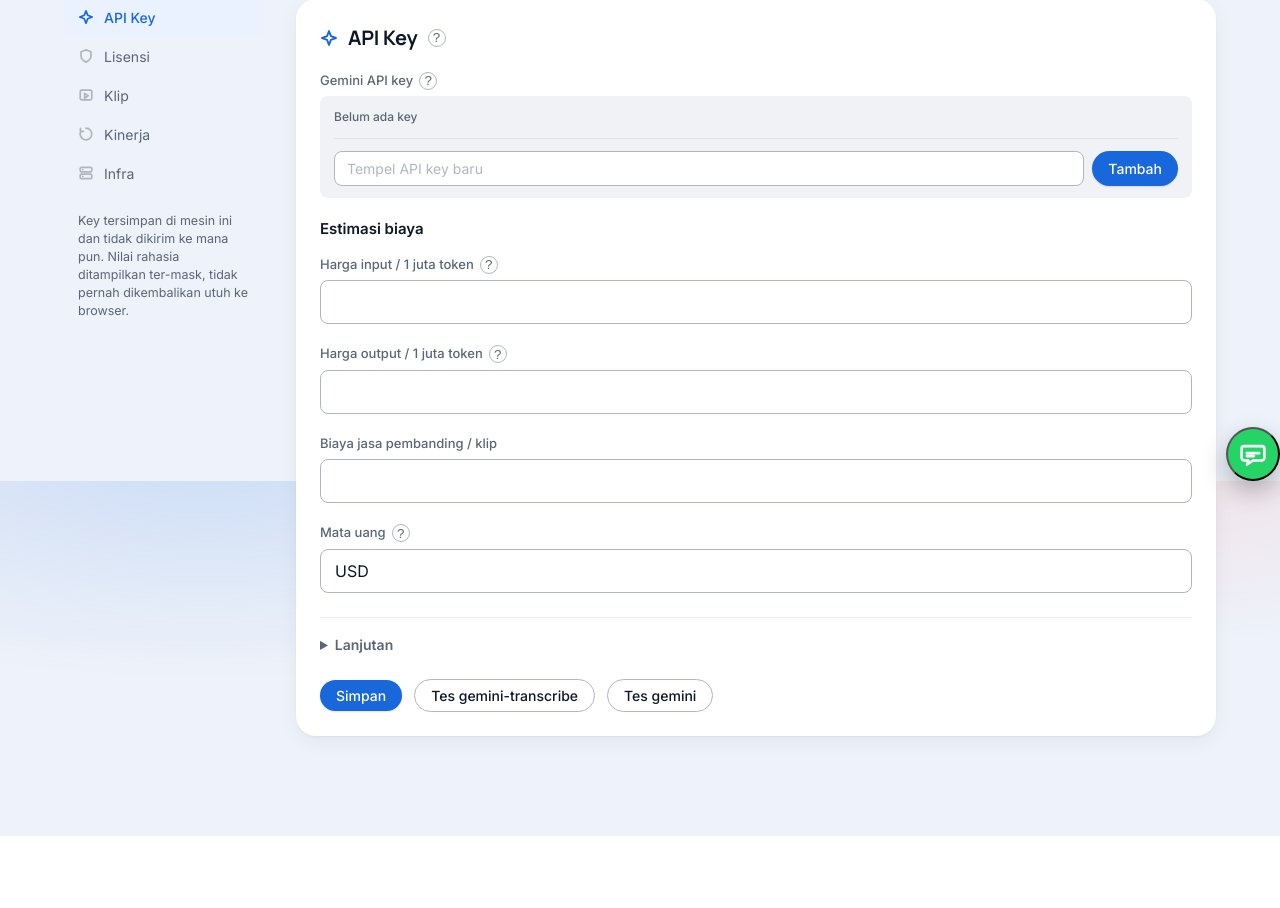
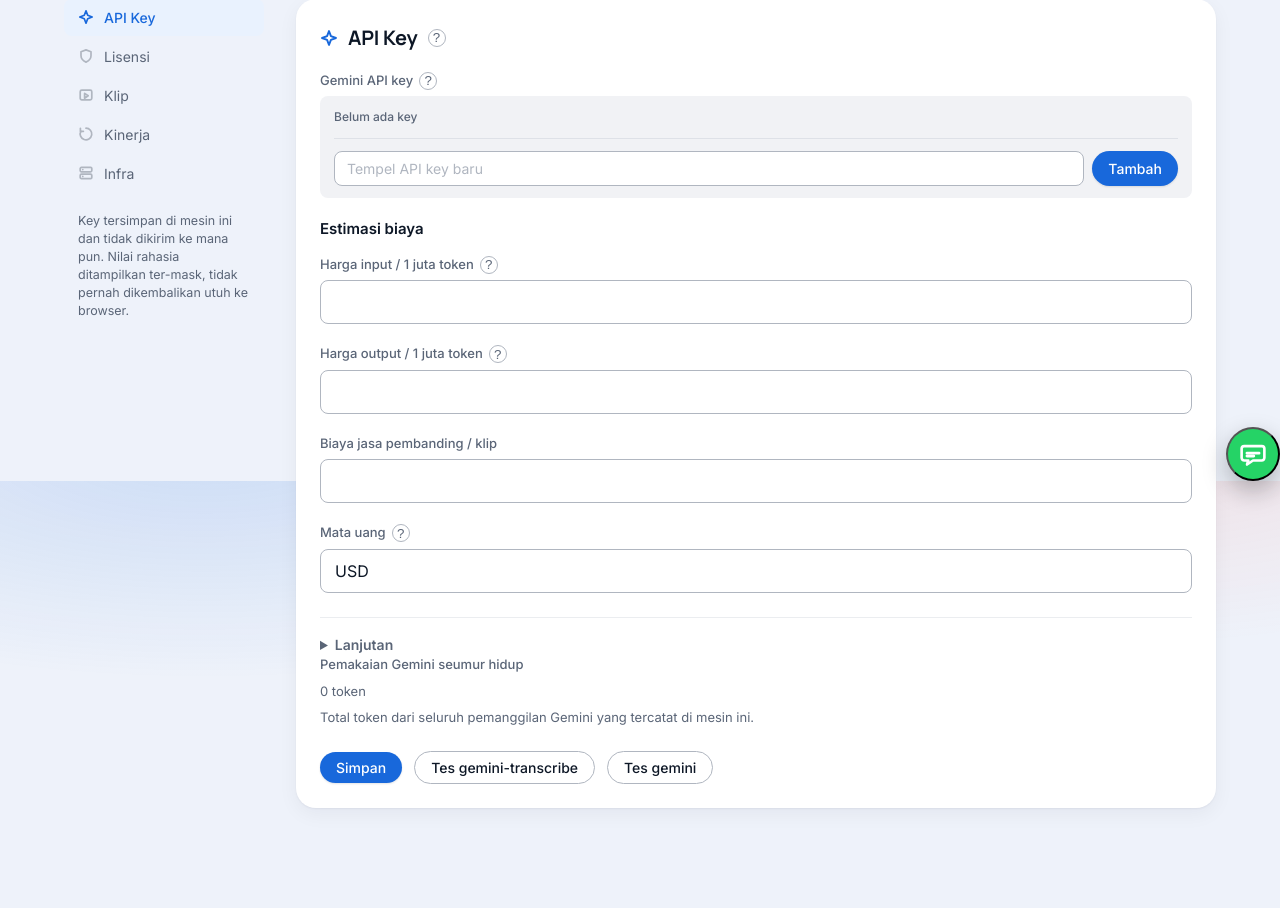
Before and after one commit to dataagentiv-gif/agentiv-capio, a FastAPI app: page /settings in a window 1280 px wide. Shown: the part 319-1227 px from the top of the page. Before the commit the page ends 1155 px from the top, so only its background shows below. Run offline with FastAPI, Linux system fonts and the light colour scheme; data that the repository does not hold is empty; parts of the project's set-up code (start-up, migrations or seed data) failed here and were passed over.

Commit message:
Simplify usage display and show lifetime Gemini tokens

```diff
--- a/web/templates/process.html
+++ b/web/templates/process.html
@@ -12,7 +12,7 @@
 
 <section class="process-tools" aria-label="Aktivitas CAPIO">
   <div class="section-head"><h2>Aktivitas CAPIO</h2><label>Periode <select id="usage-period"><option value="day">Hari ini</option><option value="7d" selected>7 hari</option><option value="30d">30 hari</option><option value="all">Semua waktu</option></select></label></div>
-  <div class="process-stats usage-stats"><button><b id="usage-clips">—</b><span>klip selesai</span></button><button><b id="usage-videos">—</b><span>video selesai</span></button><button><b id="usage-tokens">—</b><span>token Gemini</span></button><button><b id="usage-cost">—</b><span>estimasi biaya</span></button><button><b id="usage-savings">—</b><span>nilai dihemat</span></button></div>
+  <div class="process-stats usage-stats"><button><b id="usage-clips">—</b><span>klip selesai</span></button><button><b id="usage-videos">—</b><span>video selesai</span></button></div>
 </section>
 
 <div class="note warn" id="peringatan-jalan" hidden>
@@ -32,7 +32,7 @@
 {% block script %}
 <script>
 document.getElementById('p-berjalan').innerHTML = skJob(2);
-async function loadUsage() { try { const p=document.getElementById('usage-period').value; const d=await (await fetch('/api/usage/summary?period='+p)).json(); document.getElementById('usage-clips').textContent=d.clips; document.getElementById('usage-videos').textContent=d.videos; document.getElementById('usage-tokens').textContent=(d.total_tokens||0).toLocaleString('id-ID')+(d.estimated_tokens?' ~':''); const cur=d.prices.currency||'USD'; document.getElementById('usage-cost').textContent=cur+' '+Number(d.estimated_cost||0).toFixed(2); document.getElementById('usage-savings').textContent=(d.savings<0?'biaya bersih ':'')+cur+' '+Math.abs(Number(d.savings||0)).toFixed(2); } catch {} }
+async function loadUsage() { try { const p=document.getElementById('usage-period').value; const d=await (await fetch('/api/usage/summary?period='+p)).json(); document.getElementById('usage-clips').textContent=d.clips; document.getElementById('usage-videos').textContent=d.videos; } catch {} }
 document.getElementById('usage-period').addEventListener('change', loadUsage); loadUsage();
 function stepper(status, progress) {
   const now = STAGES.findIndex(([k]) => k === status);
--- a/web/templates/settings.html
+++ b/web/templates/settings.html
@@ -127,6 +127,28 @@ function isiPanel(g) {
     html += `<details class="lanjutan"><summary>Lanjutan</summary>${lanjut.map(fieldHtml).join('')}</details>`;
   }
   return html;
+}
+
+function pemakaianGeminiHtml() {
+  return `<div class="field usage-lifetime" id="usage-lifetime">
+    <div class="field-kepala"><label>Pemakaian Gemini seumur hidup</label></div>
+    <p class="sub" id="usage-lifetime-total">Memuat…</p>
+    <p class="sub">Total token dari seluruh pemanggilan Gemini yang tercatat di mesin ini.</p>
+  </div>`;
+}
+
+async function muatPemakaianGemini() {
+  const el = document.getElementById('usage-lifetime-total');
+  if (!el) return;
+  try {
+    const r = await fetch('/api/usage/summary?period=all');
+    if (!r.ok) throw new Error(`HTTP ${r.status}`);
+    const d = await r.json();
+    const tanda = d.estimated_tokens ? ' (sebagian estimasi)' : '';
+    el.textContent = `${(d.total_tokens || 0).toLocaleString('id-ID')} token${tanda}`;
+  } catch {
+    el.textContent = 'Data pemakaian belum tersedia.';
+  }
 }
 
 // Alamat database dan antrean: ditampilkan, tapi sengaja tidak bisa diubah.
@@ -325,6 +347,7 @@ function render() {
          <button type="button" class="btn sm" data-save="1">Simpan</button>${tes}
        </div>`;
     const isi = isiPanel(g) +
+      (g.name === 'API Key' ? pemakaianGeminiHtml() : '') +
       (g.name === 'Lisensi' ? '<div id="lisensi-status"></div>' : '') +
       (g.name === 'Infra' ? aksi + readonlyHtml() : '');
     return panelHtml(g.name, isi, g.name === 'Infra' ? '' : aksi);
@@ -345,6 +368,7 @@ function render() {
   });
   document.querySelectorAll('[data-test]').forEach(b => b.onclick = () => tes(b));
   segarkanLisensi();
+  muatPemakaianGemini();
   // Preview ikut berubah saat knob diputar, tanpa perlu disimpan dulu —
   // mencoba lima warna kalau harus menyimpan dulu berarti lima kali menulis .env.
   document.querySelectorAll('#p-klip [data-key]').forEach(el => {
```
